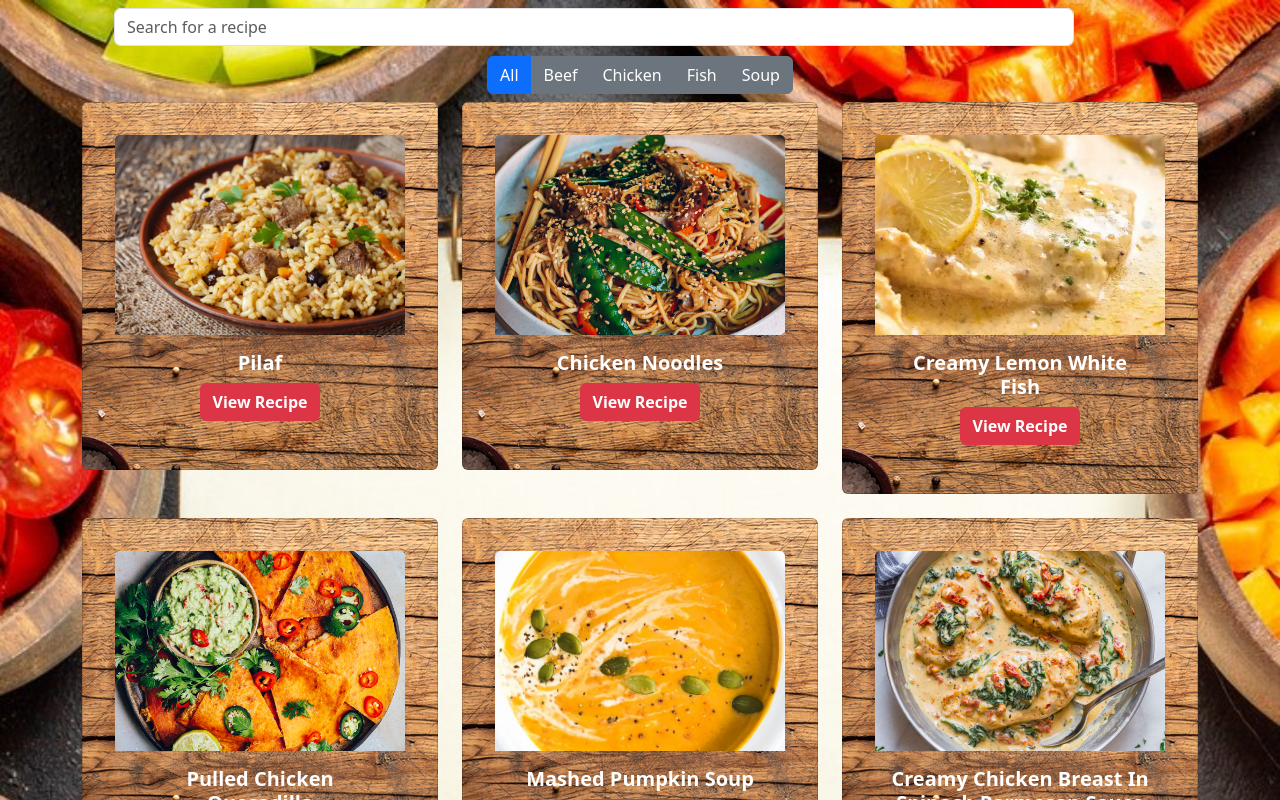
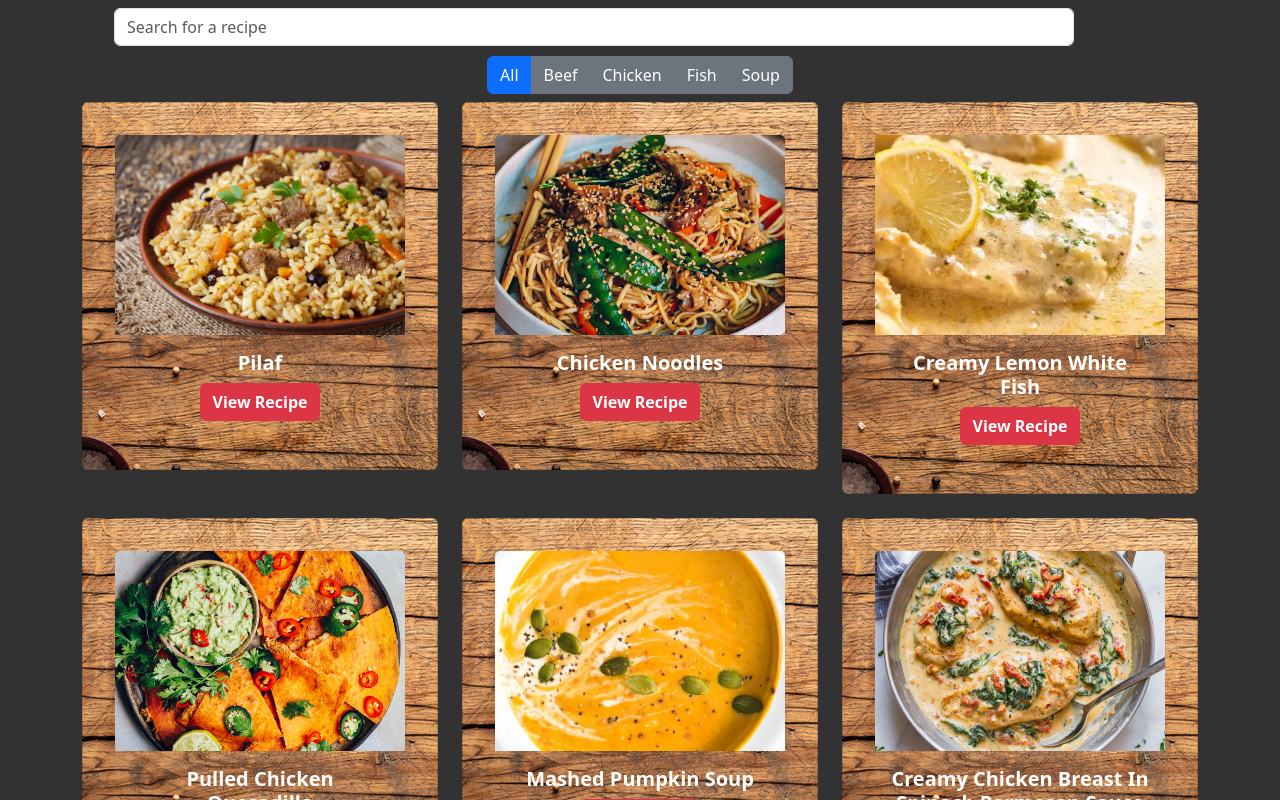
Before and after one commit to lukas-anci/recipe-app, a React (Vite) app: page / in a window 1280 px wide. Shown: the top 800 px of the page. Built offline with nearby package versions, Linux system fonts and the light colour scheme.

Commit message:
Change Color, add Clear button in search

```diff
--- a/src/Components/SearchBar.tsx
+++ b/src/Components/SearchBar.tsx
@@ -11,6 +11,11 @@ function SearchBar({ onSearch }: SearchBarProps) {
     const value = e.target.value;
     setSearchTerm(value);
     onSearch(value);
+  };
+
+  const handleClearSearch = () => {
+    setSearchTerm('');
+    onSearch('');
   };
 
   return (
@@ -31,6 +36,15 @@ function SearchBar({ onSearch }: SearchBarProps) {
         value={searchTerm}
         onChange={handleInputChange}
       />
+      {searchTerm && (
+        <button
+          className="btn btn-secondary"
+          type="button"
+          onClick={handleClearSearch}
+        >
+          X
+        </button>
+      )}
     </div>
   );
 }
--- a/src/index.css
+++ b/src/index.css
@@ -17,9 +17,5 @@
 
 
 body {
-  background-image: url('/images/backgroundImage.jpg');
-  background-size: cover;
-  background-repeat: no-repeat;
-  background-attachment: fixed;
-  background-position: top left;
+  background-color: rgba(65, 65, 65, 0.478);
 }
```
